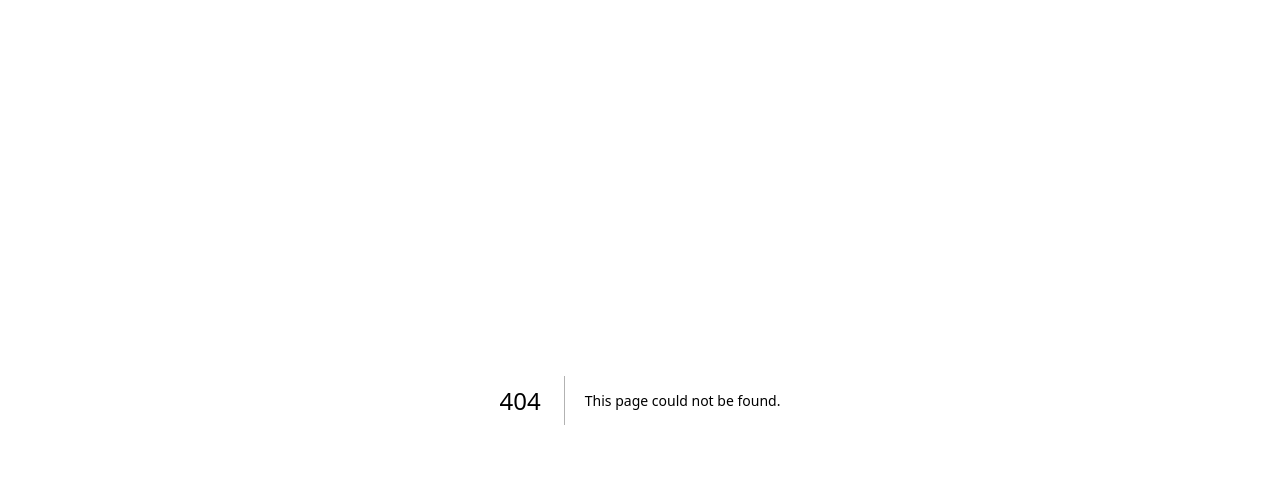
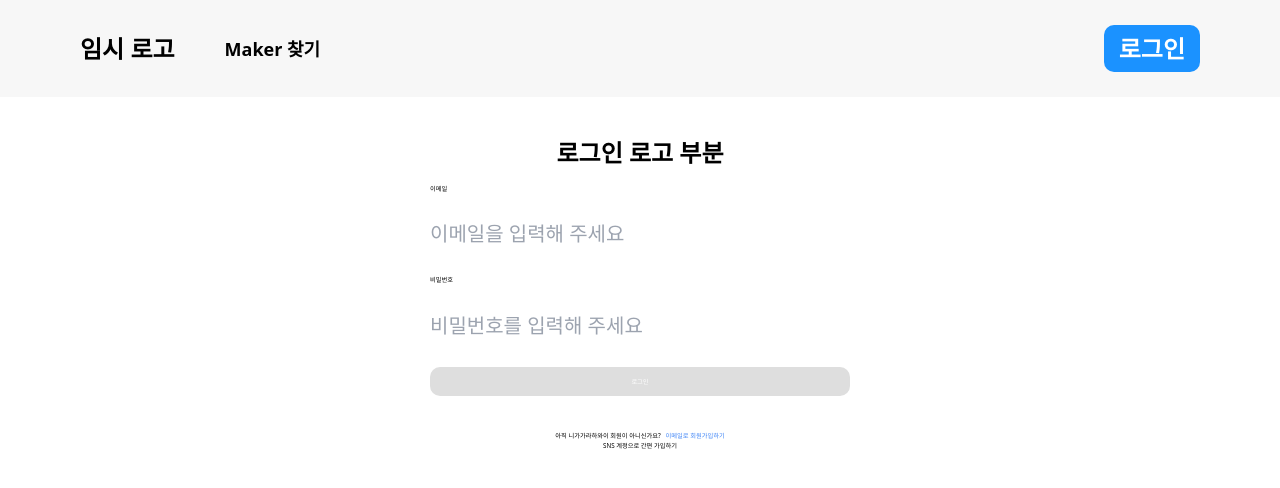
Before and after one commit to gahyeon-yang/advanced_project, a Next.js app: page /login in a window 1280 px wide. Before the commit this address had no page. Shown: the top 488 px of the page. Built offline with nearby package versions, Linux system fonts and the light colour scheme.

Commit message:
feat: 로그인 부분

```diff
--- a/src/components/Common/Button.tsx
+++ b/src/components/Common/Button.tsx
@@ -0,0 +1,18 @@
+import React from 'react';
+
+type ButtonProps = {
+  label: string;
+  onClick: () => void;
+  disabled?: boolean;
+  className?: string;
+};
+
+const Button = ({ label, onClick, disabled = false, className = ''}: ButtonProps) => {
+  return (
+    <button className={className} onClick={onClick} disabled={disabled}>
+      {label}
+    </button>
+  );
+};
+
+export default Button;
--- a/src/components/Common/Input.tsx
+++ b/src/components/Common/Input.tsx
@@ -0,0 +1,26 @@
+import React from 'react';
+
+type InputProps = {
+  value: string;
+  onChange: (e: React.ChangeEvent<HTMLInputElement>) => void;
+  placeholder?: string;
+  type?: string;
+  disabled?: boolean;
+  className?: string;
+};
+
+const Input = ({ value, onChange, placeholder = '', type = 'text', disabled = false, className = '' }: InputProps)=> {
+  return (
+    <div>
+    <input className='text-xl regular w-full text-gray-400 border-gray-500'
+      type={type}
+      value={value}
+      onChange={onChange}
+      placeholder={placeholder}
+      disabled={disabled}
+    />
+    </div>
+  );
+};
+
+export default Input;
--- /dev/null
+++ b/src/components/Gnb/NavBar.tsx
@@ -0,0 +1,76 @@
+import React from "react";
+import Link from "next/link";
+import useAuthStore from "@/stores/useAuthStore";
+
+const NavBar = () => {
+  const { isLoggedIn, nickname, role, setLogout } = useAuthStore();
+
+  const renderLinks = () => {
+    if (!isLoggedIn) {
+      return (
+        <>
+          <li>
+            <Link href="/">Maker 찾기</Link>
+          </li>
+
+        </>
+      );
+    }
+
+    if (role === "Dreamer") {
+      return (
+        <>
+          <li>
+            <Link href="/">여행 요청</Link>
+          </li>
+          <li>
+            <Link href="/">Maker 찾기</Link>
+          </li>
+          <li>
+            <Link href="/">내 여행 관리</Link>
+          </li>
+        </>
+      );
+    }
+
+    if (role === "Maker") {
+      return (
+        <>
+          <li>
+            <Link href="/">받은 요청</Link>
+          </li>
+          <li>
+            <Link href="/">내 여행 관리</Link>
+          </li>
+        </>
+      );
+    }
+  };
+
+  return (
+    <nav className="flex items-center justify-between py-10 bg-color-background-200 lg:px-32  md:px-5 sm:px-4">
+      <div className="flex items-center">
+      <div className="text-2xl font-bold mr-20">
+        <Link href="/">임시 로고</Link>
+      </div>
+
+      <ul className="flex space-x-6 text-2lg bold">{renderLinks()}</ul>
+      </div>
+      <div className="flex items-center space-x-4">
+        {isLoggedIn ? (
+          <>
+            <div className="flex items-center space-x-2">
+              <span className="text-2lg medium">{nickname}</span>
+            </div>
+          </>
+        ) : (
+          <Link href="/login">
+            <button className="px-6 py-3 bg-color-blue-300 rounded-2xl hover:bg-color-blue-200 text-white text-2xl semibold">로그인</button>
+          </Link>
+        )}
+      </div>
+    </nav>
+  );
+};
+
+export default NavBar;
--- a/src/pages/_app.tsx
+++ b/src/pages/_app.tsx
@@ -1,6 +1,14 @@
 import "../styles/globals.css";
 import type { AppProps } from "next/app";
+import NavBar from "@/components/Gnb/NavBar";
 
 export default function App({ Component, pageProps }: AppProps) {
-  return <Component {...pageProps} />;
+  return (
+    <>
+      <NavBar />
+      <main className="pt-16">
+        <Component {...pageProps} />
+      </main>
+    </>
+  );
 }
--- /dev/null
+++ b/src/pages/login/index.tsx
@@ -0,0 +1,46 @@
+import React, { useState }from "react";
+import { useRouter } from "next/router";
+import useAuthStore from "@/stores/useAuthStore";
+import Input from "@/components/Common/Input";
+import Button from "@/components/Common/Button";
+import Link from "next/link";
+
+const Login = () => {
+  const { setLogin } = useAuthStore();
+  const router = useRouter();
+
+  const [email, setEmail] = useState("");
+  const [password, setPassword] = useState("");
+
+  const handleLogin = () => {
+    setLogin("테스트용 드리머", "Dreamer");
+    // setLogin("테스트용 메이커", "Maker");
+    router.push("/");
+  };
+
+  return (
+    <div className="flex flex-col items-center justify-center ">
+        <div className="w-full max-w-2xl flex flex-col">
+      <h1 className="flex justify-center mb-6 text-2xl font-bold">로그인 로고 부분</h1>
+      <form className="flex flex-col gap-10">
+        <label>이메일</label>
+        <Input value={email} onChange={(e) => setEmail(e.target.value)} placeholder="이메일을 입력해 주세요" type="text" />
+        <label>비밀번호</label>
+        <Input value={password} onChange={(e) => setPassword(e.target.value)} placeholder="비밀번호를 입력해 주세요" type="password" />
+      <div className="flex justify-center">
+      <Button label="로그인" onClick={handleLogin} className="py-4 w-full bg-color-gray-100 text-white rounded-2xl mb-14"/>
+      </div>
+      </form>
+      <div className="flex justify-center">
+      <p className="mr-2">아직 니가가라하와이 회원이 아니신가요?</p>
+      <Link href="/signup" className="text-blue-500 hover:underline">이메일로 회원가입하기</Link>
+      </div>
+      <div className="flex justify-center">
+        <h2>SNS 계정으로 간편 가입하기</h2>
+      </div>
+      </div>
+    </div>
+  );
+};
+
+export default Login;
--- /dev/null
+++ b/src/stores/useAuthStore.tsx
@@ -0,0 +1,21 @@
+import { create } from "zustand";
+
+type Role = "Dreamer" | "Maker" | null;
+
+interface AuthState {
+  isLoggedIn: boolean;
+  nickname: string | null;
+  role: Role;
+  setLogin: (username: string, role: Role) => void;
+  setLogout: () => void;
+}
+
+const useAuthStore = create<AuthState>((set) => ({
+  isLoggedIn: false,
+  nickname: null,
+  role: null,
+  setLogin: (nickname: string, role: Role) => set({ isLoggedIn: true, nickname, role }),
+  setLogout: () => set({ isLoggedIn: false, nickname: null, role: null }),
+}));
+
+export default useAuthStore;
--- a/tailwind.config.js
+++ b/tailwind.config.js
@@ -2,6 +2,11 @@
 module.exports = {
   content: ["./src/pages/**/*.{js,ts,jsx,tsx}", "./src/components/**/*.{js,ts,jsx,tsx}"],
   theme: {
+    screens:{
+      'sm': '375px',
+      'md': '744px',
+      'lg': '1280px',
+    },
     extend: {
       colors: {
         "color-black-500": "#040404",
@@ -28,13 +33,13 @@ module.exports = {
         "color-red-100": "#ffeef0",
         "color-red-200": "#ff4f64",
 
-        "color-background-1": "#fcfcfc",
-        "color-background-2": "#f7f7f7",
-        "color-background-3": "#efefef",
-        "color-background-4": "#f4f7fb",
+        "color-background-100": "#fcfcfc",
+        "color-background-200": "#f7f7f7",
+        "color-background-300": "#efefef",
+        "color-background-400": "#f4f7fb",
 
-        "color-line-1": "#f2f2f2",
-        "color-line-2": "#e6e6e6",
+        "color-line-100": "#f2f2f2",
+        "color-line-200": "#e6e6e6",
       },
       fontSize: {
         "3xl": ["32px", "42px"],
```
Also changed, not shown: src/stores/authContext.tsx (deleted), 1 other file (tests, documents, lock files or other folders).
